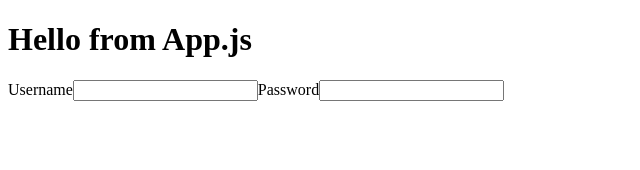
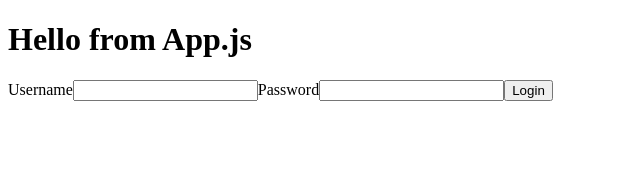
Before and after one commit to nuvallo/Front-End-A, a React (Create React App) app in the folder how-to/: page / in a window 1280 px wide. Shown: the top 170 px of the page, without its empty margins (0-640 px from the left). Built offline with nearby package versions, Linux system fonts and the light colour scheme.

Commit message:
Event handlers created

```diff
--- a/how-to/src/App.js
+++ b/how-to/src/App.js
@@ -1,4 +1,5 @@
 import React from "react";
+import { Route } from "react-router-dom";
 import { LoginPage } from "./components/LoginPage";
 import "./App.css";
 
@@ -6,7 +7,7 @@ function App() {
   return (
     <div className="App">
       <h1>Hello from App.js</h1>
-      <LoginPage />
+      <Route exact path="/" component={LoginPage} />
     </div>
   );
 }
--- a/how-to/src/components/LoginPage.js
+++ b/how-to/src/components/LoginPage.js
@@ -1,13 +1,37 @@
-import React from "react";
+import React, { useState } from "react";
 
 export const LoginPage = () => {
+  const [cred, setCred] = useState({
+    username: "",
+    password: ""
+  });
+
+  const handleChanges = e => {
+    setCred({ ...cred, [e.target.name]: e.target.value });
+  };
+
+  const submit = e => {
+    e.preventDefault();
+    console.log(cred);
+  };
   return (
     <div>
-      <form>
+      <form onSubmit={submit}>
         <label htmlFor="username">Username</label>
-        <input type="text" id="username" name="username" />
+        <input
+          type="text"
+          id="username"
+          name="username"
+          onChange={handleChanges}
+        />
         <label htmlFor="password">Password</label>
-        <input type="password" id="password" name="password" />
+        <input
+          type="password"
+          id="password"
+          name="password"
+          onChange={handleChanges}
+        />
+        <button>Login</button>
       </form>
     </div>
   );
--- a/how-to/src/index.js
+++ b/how-to/src/index.js
@@ -1,9 +1,15 @@
 import React from "react";
+import { BrowserRouter as Router } from "react-router-dom";
 import ReactDOM from "react-dom";
 
 import App from "./App";
 import * as serviceWorker from "./serviceWorker";
 
-ReactDOM.render(<App />, document.getElementById("root"));
+ReactDOM.render(
+  <Router>
+    <App />
+  </Router>,
+  document.getElementById("root")
+);
 
 serviceWorker.unregister();
```
